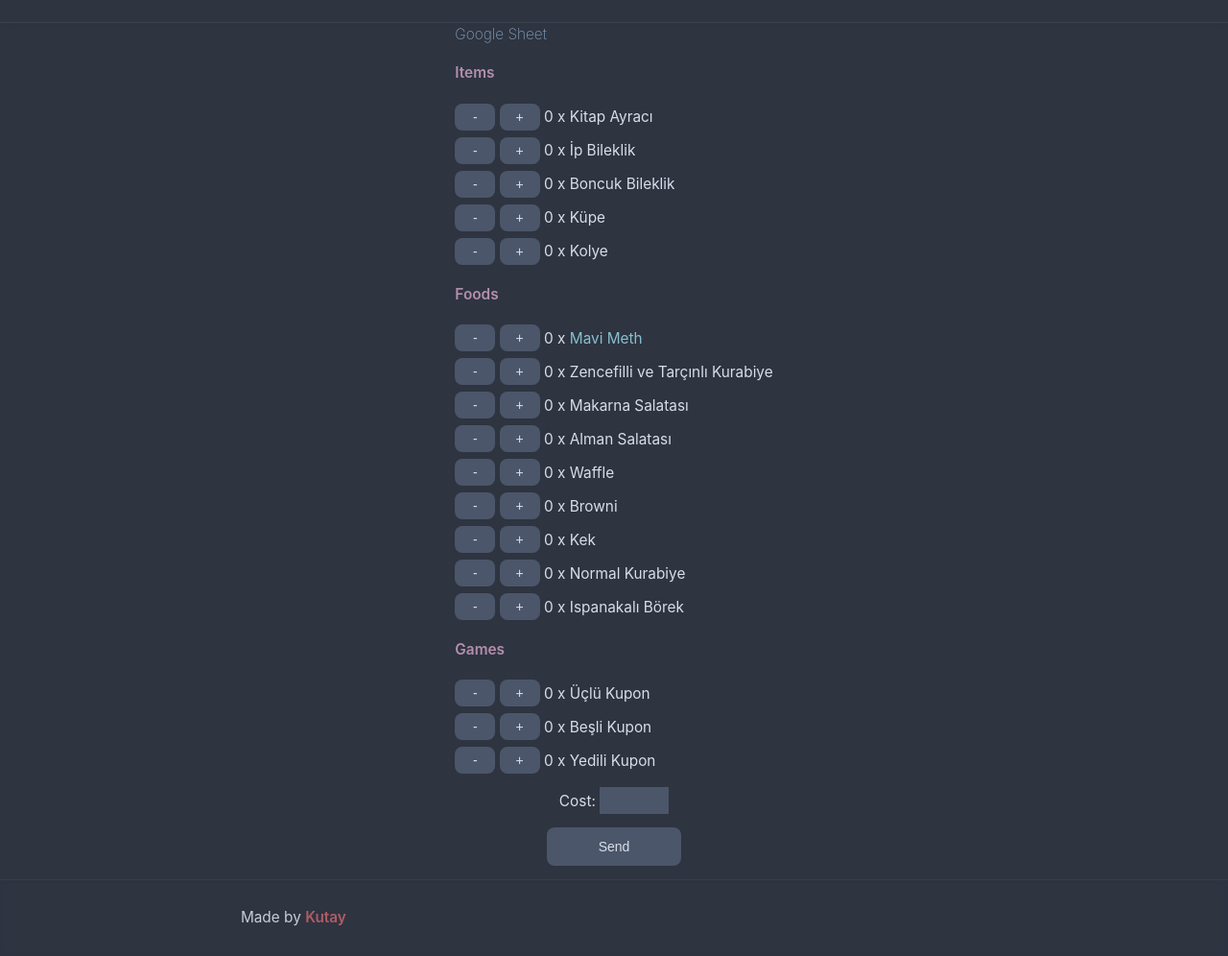
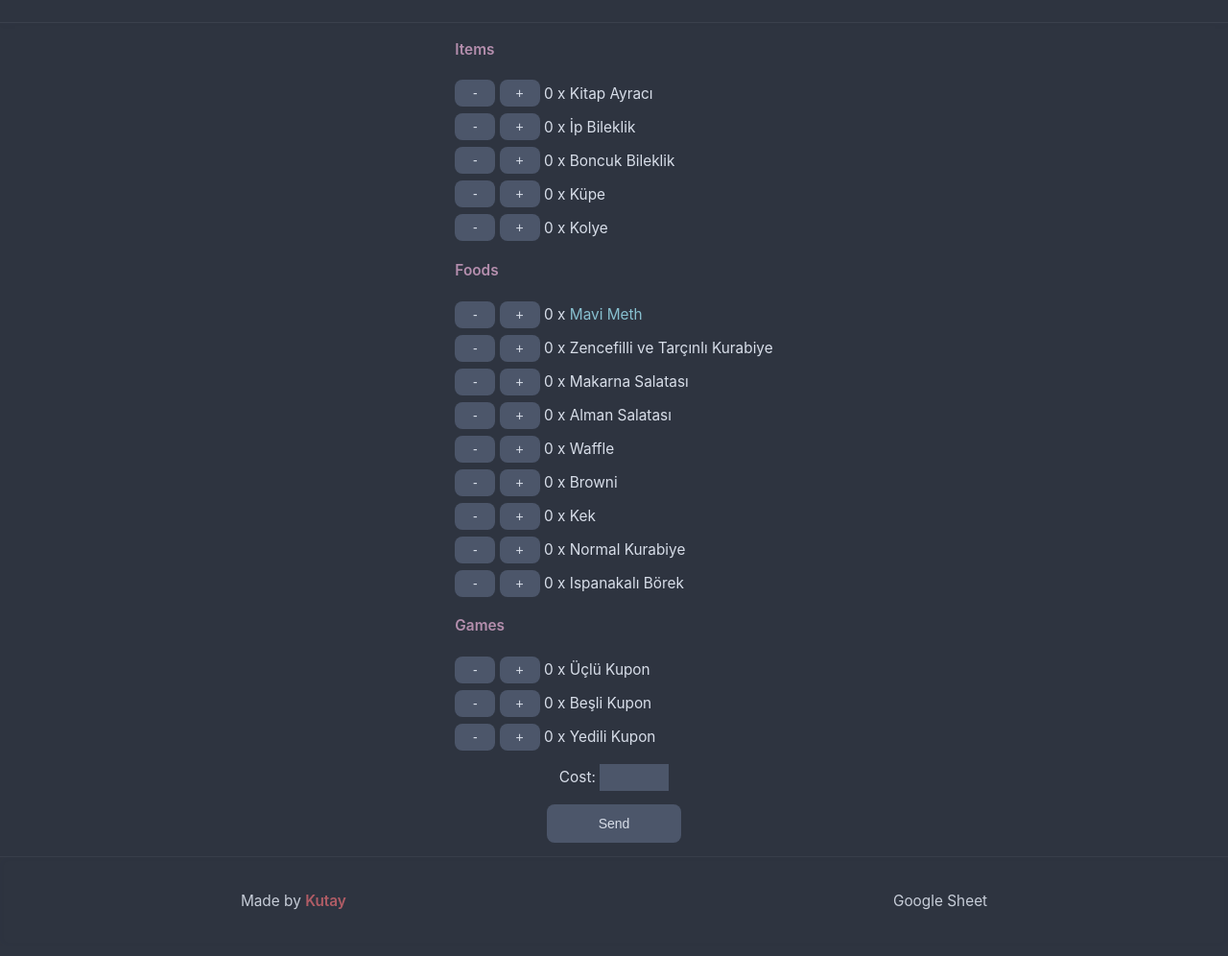
Before and after one commit to mkutay/kermis-logger, a website: page index.html in a window 1280 px wide. Shown: the part 61-1057 px from the top of the page at 96% size. Drawn offline with Linux system fonts and the light colour scheme; a web font is replaced by a local one.

Commit message:
google sheets link

```diff
--- a/index.html
+++ b/index.html
@@ -15,7 +15,6 @@
       <a href="/" class="title">11 IB Kermes Satis Takip Sistemi</a>
     </header>
     <div style="margin: 0 auto;">
-      <a href="https://docs.google.com/spreadsheets/d/1mW9xuWIBDuyZQHiYTfuMi6nvPHpZpJANE4p61JfIk5Q/edit?usp=sharing" style="font-weight:200">Google Sheet</a>
       <p>Items</p>
       <div>
         <input type=button class="item-button" value="-" name="sold-item" id="kitap ayraci" onclick="buttonDec('kitap ayraci')"/>
@@ -141,6 +140,16 @@
       <div>
         Made by <b style="color: #bf616a;">Kutay</b>
       </div>
+
+      <nav>
+        <a href="https://docs.google.com/spreadsheets/d/1mW9xuWIBDuyZQHiYTfuMi6nvPHpZpJANE4p61JfIk5Q/edit?usp=sharing">
+          <text style="padding-left: 0.4em">
+            Google Sheet
+          </text>
+        </a>
+      </nav>
+
+
     </footer>
 
     <script>
```
